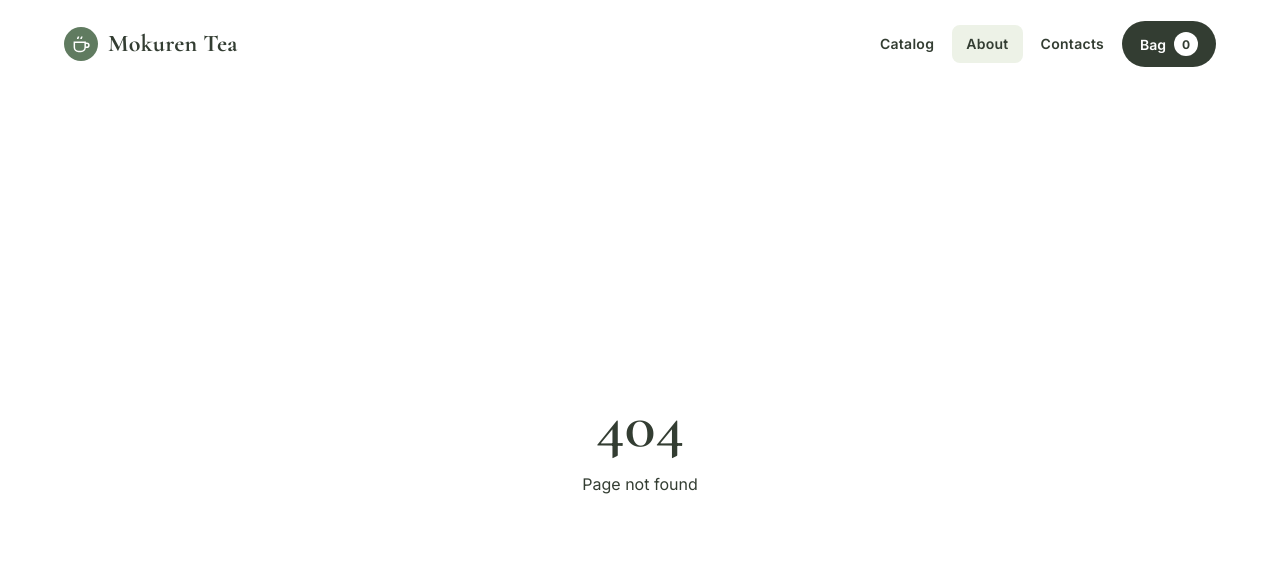
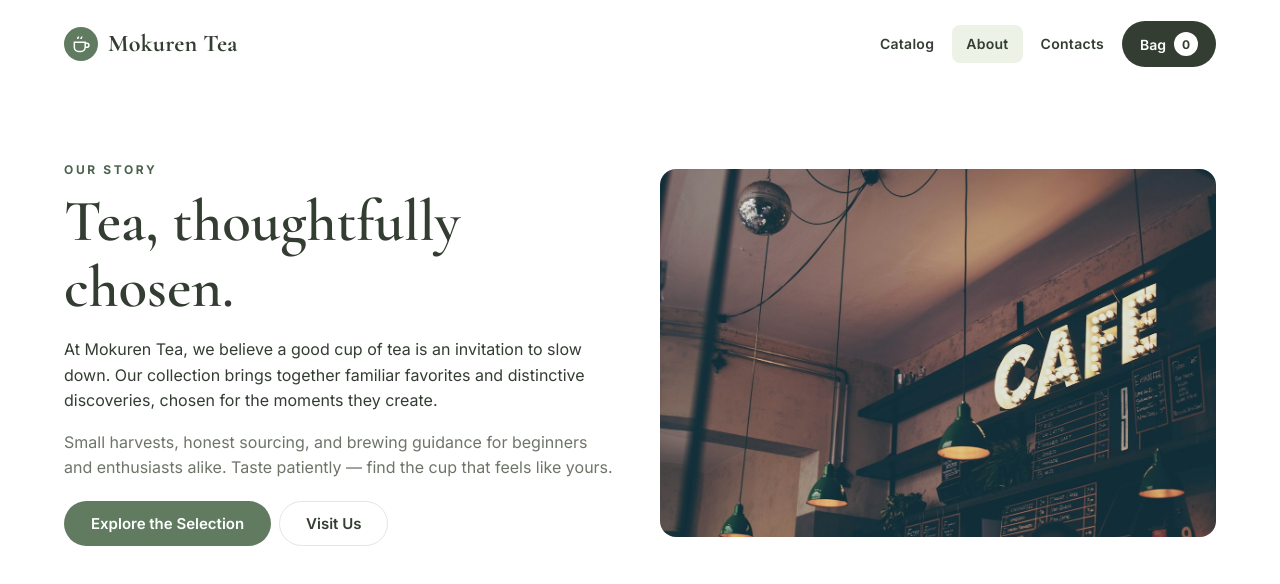
Before and after one commit to Exage/Mokuren-Tea, a Next.js app in the folder apps/client/: page /about in a window 1280 px wide. Before the commit this address had no page. Shown: the top 584 px of the page. Built offline with nearby package versions, Linux system fonts and the light colour scheme.

Commit message:
feat: add about screen

```diff
--- /dev/null
+++ b/apps/client/app/(web)/about/layout.tsx
@@ -0,0 +1,12 @@
+import type { Metadata } from 'next'
+import type { ReactNode } from 'react'
+
+export const metadata: Metadata = {
+  title: 'Our story — Mokuren Tea',
+  description:
+    'Small harvests, honest sourcing, and thoughtfully chosen teas. Discover the story behind Mokuren Tea.',
+}
+
+export default function AboutLayout({ children }: { children: ReactNode }) {
+  return children
+}
--- /dev/null
+++ b/apps/client/app/(web)/about/page.tsx
@@ -0,0 +1,5 @@
+import { AboutScreen } from '@/app/screens/about'
+
+export default function AboutPage() {
+  return <AboutScreen />
+}
--- /dev/null
+++ b/apps/client/app/screens/about/about.component.tsx
@@ -0,0 +1,48 @@
+import Image from 'next/image'
+import { Button } from '@/app/shared/components/button'
+import { Container } from '@/app/shared/components/container'
+import { Description } from '@/app/shared/components/description'
+import { Eyebrow } from '@/app/shared/components/eyebrow'
+import { Title } from '@/app/shared/components/title'
+import styles from './about.module.css'
+
+export function AboutScreen() {
+  return (
+    <main className={styles.about}>
+      <Container>
+        <section className={styles.story} aria-labelledby="about-title">
+          <div className={styles.content}>
+            <Eyebrow className={styles.eyebrow}>Our story</Eyebrow>
+            <Title className={styles.title} id="about-title" size="2xl">
+              Tea, thoughtfully chosen.
+            </Title>
+            <Description className={styles.description}>
+              At Mokuren Tea, we believe a good cup of tea is an invitation to slow down. Our
+              collection brings together familiar favorites and distinctive discoveries, chosen for
+              the moments they create.
+            </Description>
+            <Description className={styles.details}>
+              Small harvests, honest sourcing, and brewing guidance for beginners and enthusiasts
+              alike. Taste patiently — find the cup that feels like yours.
+            </Description>
+            <div className={styles.actions}>
+              <Button href="/catalog">Explore the Selection</Button>
+              <Button href="/contacts" variant="ghost">
+                Visit Us
+              </Button>
+            </div>
+          </div>
+          <Image
+            className={styles.image}
+            src="/images/about/about.jpg"
+            alt="Warm café interior with hanging green lamps and a chalkboard menu"
+            width={1200}
+            height={793}
+            preload
+            sizes="(max-width: 560px) calc(100vw - 3.2rem), (max-width: 1024px) calc(100vw - 4.8rem), calc((min(100vw, 1200px) - 8.8rem) / 2)"
+          />
+        </section>
+      </Container>
+    </main>
+  )
+}
--- /dev/null
+++ b/apps/client/app/screens/about/about.module.css
@@ -0,0 +1,64 @@
+.about {
+  padding-top: 7.2rem;
+  padding-bottom: 7.2rem;
+}
+
+.story {
+  display: grid;
+  grid-template-columns: repeat(2, minmax(0, 1fr));
+  align-items: center;
+  gap: 4rem;
+}
+
+.content {
+  min-width: 0;
+}
+
+.eyebrow {
+  margin-bottom: 1rem;
+  color: var(--color-primary-dark);
+}
+
+.title {
+  margin-bottom: 1.6rem;
+  font-size: clamp(4rem, 4.6vw, 6.4rem);
+}
+
+.description {
+  margin-bottom: 1.6rem;
+}
+
+.details {
+  color: var(--color-text-muted);
+}
+
+.actions {
+  display: flex;
+  flex-wrap: wrap;
+  gap: 0.8rem;
+  margin-top: 2rem;
+}
+
+.image {
+  display: block;
+  width: 100%;
+  height: auto;
+  border-radius: 1.6rem;
+}
+
+@media (max-width: 1024px) {
+  .story {
+    grid-template-columns: minmax(0, 1fr);
+  }
+}
+
+@media (max-width: 560px) {
+  .about {
+    padding-top: 2.4rem;
+    padding-bottom: 2.4rem;
+  }
+
+  .story {
+    gap: 3.2rem;
+  }
+}
--- /dev/null
+++ b/apps/client/app/screens/about/index.ts
@@ -0,0 +1 @@
+export { AboutScreen } from './about.component'
```
Also changed, not shown: apps/client/public/images/about/about.jpg (added).
